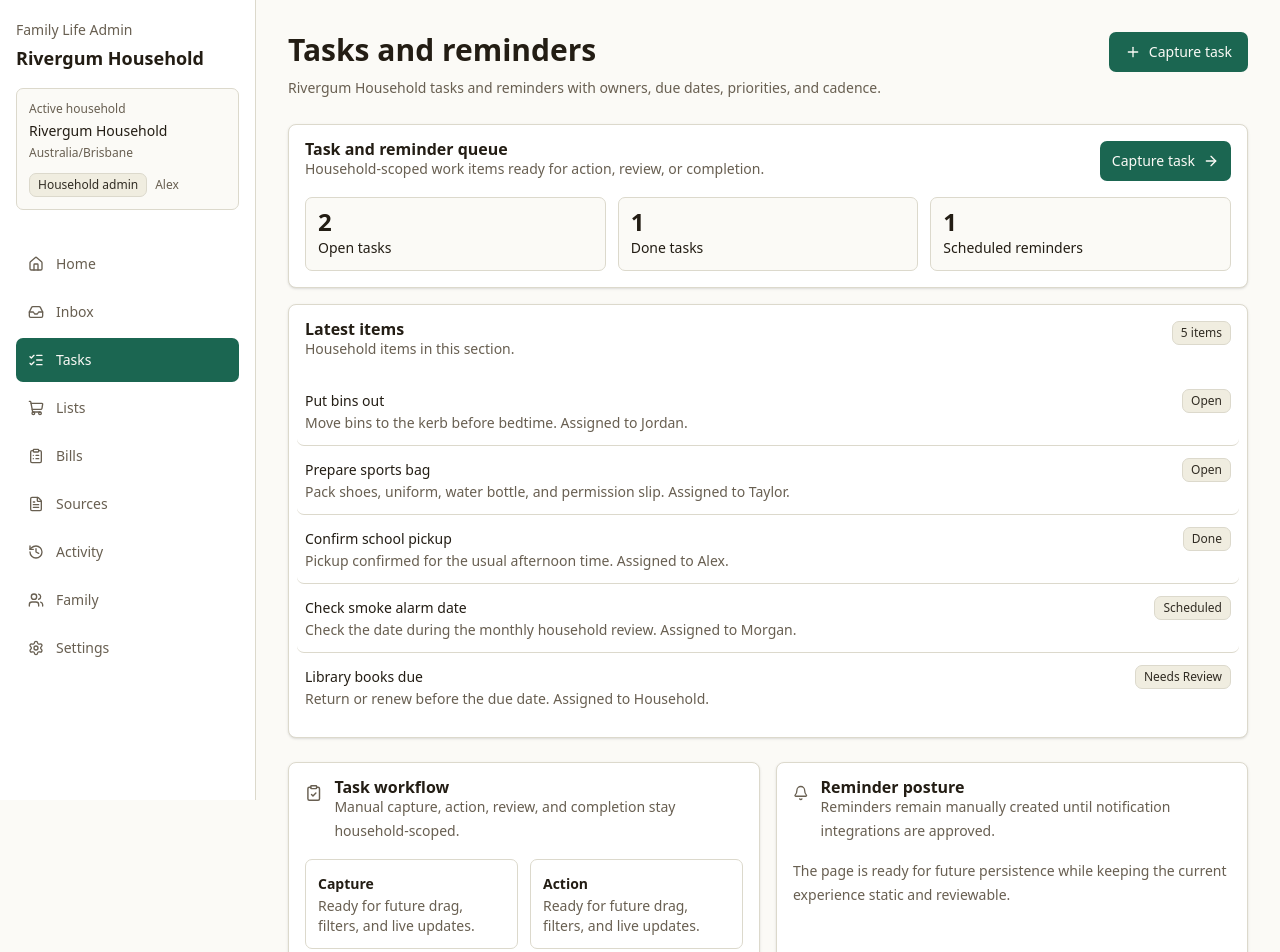
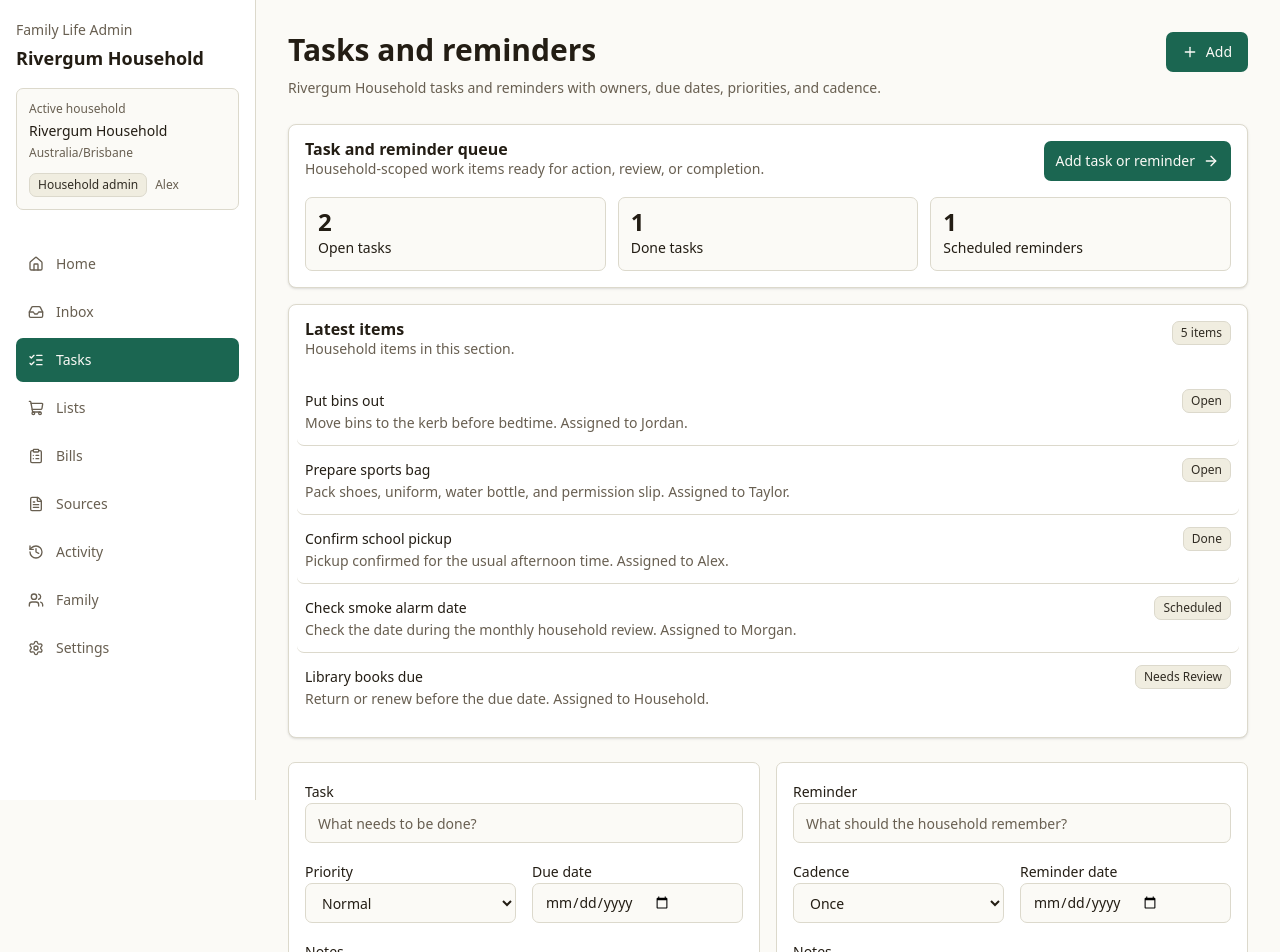
Before and after one commit to LatinMaestro/Life-Admin, a Next.js app: page /tasks in a window 1280 px wide. Shown: the top 952 px of the page. Built offline with nearby package versions, Linux system fonts and the light colour scheme.

Commit message:
Connect task and reminder capture UI [skip ci]

```diff
--- a/src/app/(workspace)/tasks/page.tsx
+++ b/src/app/(workspace)/tasks/page.tsx
@@ -1,9 +1,9 @@
-import Link from "next/link";
 import { Bell, ClipboardCheck, Plus } from "lucide-react";
 import { buttonVariants } from "@/components/ui/button";
 import { Card, CardContent, CardDescription, CardHeader, CardTitle } from "@/components/ui/card";
 import { PageHeader } from "@/components/page-header";
 import { ReadModelSummary } from "@/components/read-model-summary";
+import { TaskReminderCapture } from "@/components/task-reminder-capture";
 import { getTasksReadModel } from "@/lib/server/module-read-models";
 
 export default async function TasksPage() {
@@ -15,10 +15,10 @@ export default async function TasksPage() {
         title="Tasks and reminders"
         description={`${tasks.household.name} tasks and reminders with owners, due dates, priorities, and cadence.`}
         action={
-          <Link href="/inbox" className={buttonVariants()}>
+          <a href="#capture-work" className={buttonVariants()}>
             <Plus className="h-4 w-4" aria-hidden="true" />
-            Capture task
-          </Link>
+            Add
+          </a>
         }
       />
 
@@ -28,9 +28,11 @@ export default async function TasksPage() {
         counts={tasks.counts}
         rows={tasks.rows}
         emptyLabel="No tasks or reminders have been captured yet."
-        actionHref="/inbox"
-        actionLabel="Capture task"
+        actionHref="#capture-work"
+        actionLabel="Add task or reminder"
       />
+
+      <TaskReminderCapture />
 
       <div className="mt-6 grid gap-4 md:grid-cols-2">
         <Card>
@@ -39,15 +41,19 @@ export default async function TasksPage() {
               <ClipboardCheck className="mt-1 h-5 w-5 text-muted-foreground" aria-hidden="true" />
               <div>
                 <CardTitle>Task workflow</CardTitle>
-                <CardDescription>Manual capture, action, review, and completion stay household-scoped.</CardDescription>
+                <CardDescription>
+                  Manual capture, action, review, and completion stay household-scoped.
+                </CardDescription>
               </div>
             </div>
           </CardHeader>
           <CardContent className="grid gap-3 sm:grid-cols-2">
-            {['Capture', 'Action', 'Review', 'Done'].map((stage) => (
+            {["Capture", "Action", "Review", "Done"].map((stage) => (
               <div key={stage} className="rounded-md border p-3">
                 <p className="text-sm font-semibold leading-6">{stage}</p>
-                <p className="text-sm leading-5 text-muted-foreground">Ready for future drag, filters, and live updates.</p>
+                <p className="text-sm leading-5 text-muted-foreground">
+                  A calm path from intake to completion.
+                </p>
               </div>
             ))}
           </CardContent>
@@ -59,12 +65,15 @@ export default async function TasksPage() {
               <Bell className="mt-1 h-5 w-5 text-muted-foreground" aria-hidden="true" />
               <div>
                 <CardTitle>Reminder posture</CardTitle>
-                <CardDescription>Reminders remain manually created until notification integrations are approved.</CardDescription>
+                <CardDescription>
+                  Reminder dates are household records, not notification delivery.
+                </CardDescription>
               </div>
             </div>
           </CardHeader>
           <CardContent className="text-sm leading-6 text-muted-foreground">
-            The page is ready for future persistence while keeping the current experience static and reviewable.
+            The app records the date and cadence for shared planning. Push, SMS, email, and
+            other notification integrations remain deferred.
           </CardContent>
         </Card>
       </div>
```
